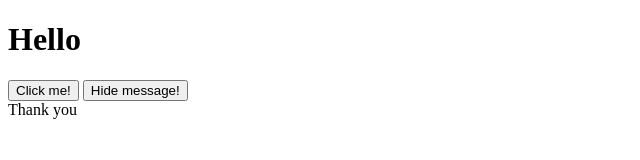
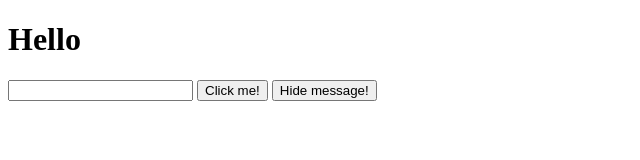
Before and after one commit to sameerasood/Frontend-apps, a website with bundled scripts: page example-3/index.html in a window 1280 px wide. Both pictures are taken after a click on the button "Click me!". Shown: the whole page, without its empty margins (0-640 px from the left). Built offline with nearby package versions, Linux system fonts and the light colour scheme.

Commit message:
Test drove input form in display function

```diff
--- a/example-3/index.html
+++ b/example-3/index.html
@@ -5,6 +5,8 @@
     </head>
     <body>
       <h1>Hello</h1>
+
+      <input type ="text" id="message-input" />
 
       <button id="show-message-button">Click me!</button>
       <button id="hide-message-button">Hide message!</button>
--- a/example-3/messageView.js
+++ b/example-3/messageView.js
@@ -11,10 +11,13 @@ class MessageView {
   }
 
   displayMessage() {
-    console.log("Thanks for clicking me!");
+    // console.log("Thanks for clicking me!");
+
+    const message = document.querySelector("#message-input").value;
+
     const messageElement = document.createElement("div");
     messageElement.id = "message";
-    messageElement.textContent = "Thank you";
+    messageElement.textContent = message;
 
     document.querySelector("#main-container").append(messageElement);
   }
```
Also changed, not shown: example-3/messageView.test.js (+8 -1 lines).
